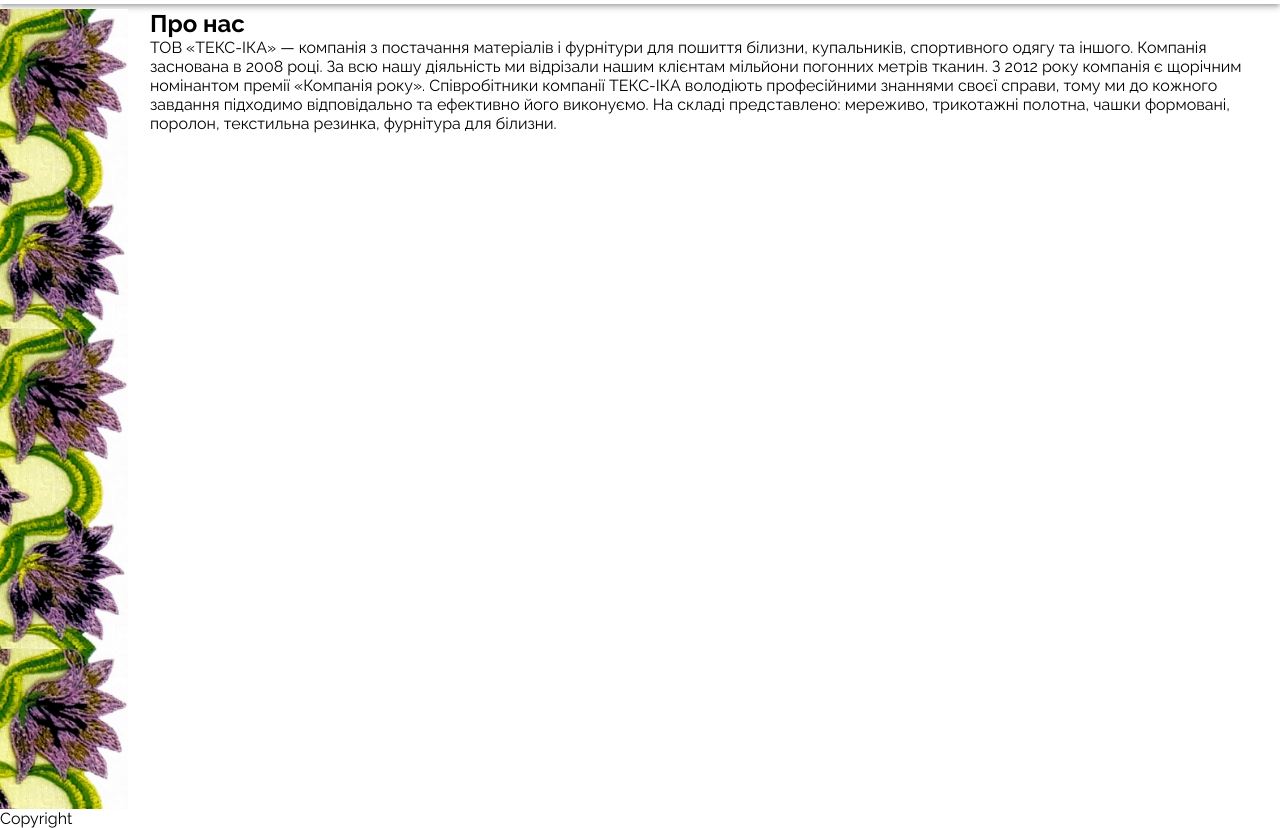
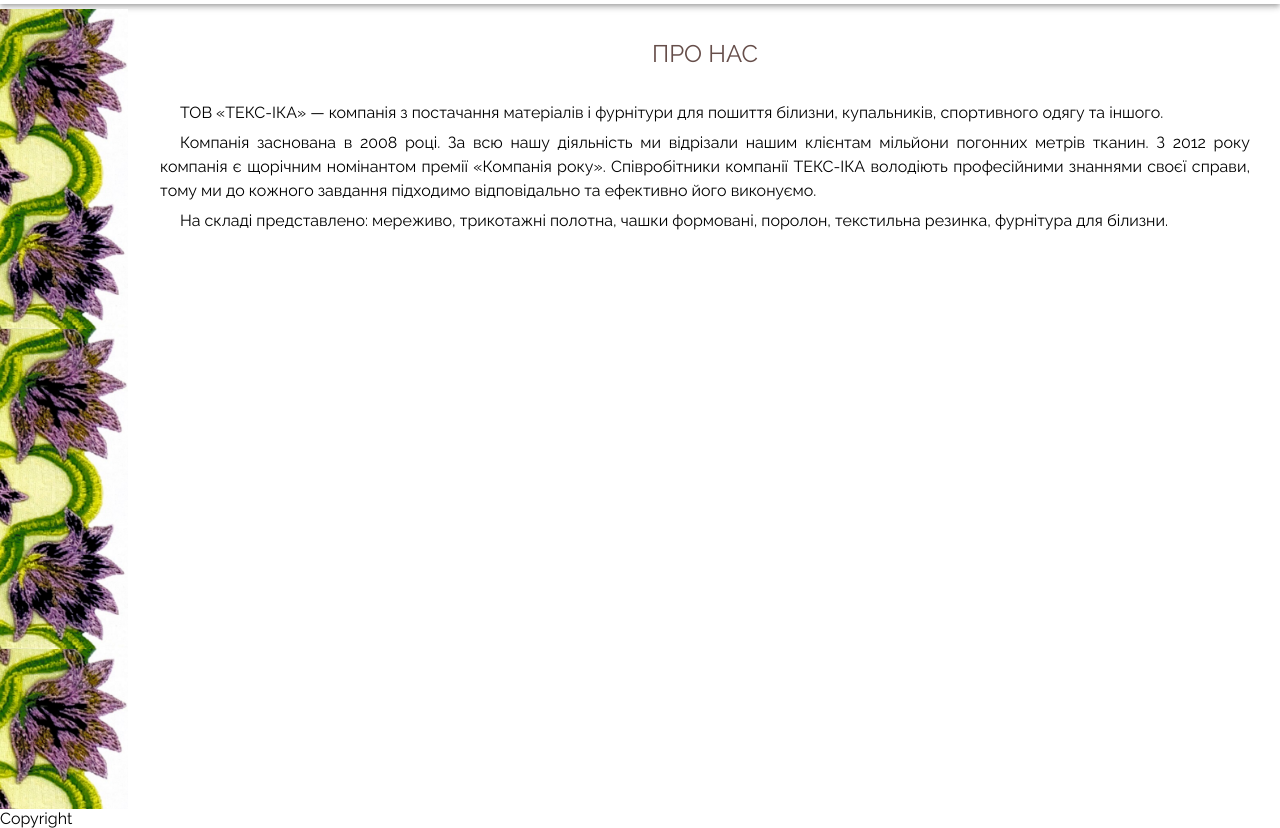
Before and after one commit to ViktoriiaPavliukh/teksika, a Gatsby site: page /about in a window 1280 px wide. Shown: the part 44-872 px from the top of the page. Built offline with nearby package versions, Linux system fonts and the light colour scheme; Gatsby itself is replaced by a stand-in of ours.

Commit message:
add style to about page

```diff
--- a/src/pages/about.js
+++ b/src/pages/about.js
@@ -5,15 +5,19 @@ export default function About() {
   return (
     <Layout>
       <div>
-        <h2>Про нас</h2>
-        <p>
+        <h2 className="title">Про нас</h2>
+        <p className="text">
           ТОВ «ТЕКС-ІКА» — компанія з постачання матеріалів і фурнітури для
-          пошиття білизни, купальників, спортивного одягу та іншого. Компанія
-          заснована в 2008 році. За всю нашу діяльність ми відрізали нашим
-          клієнтам мільйони погонних метрів тканин. З 2012 року компанія є
+          пошиття білизни, купальників, спортивного одягу та іншого.
+        </p>
+        <p className="text">
+          Компанія заснована в 2008 році. За всю нашу діяльність ми відрізали
+          нашим клієнтам мільйони погонних метрів тканин. З 2012 року компанія є
           щорічним номінантом премії «Компанія року». Співробітники компанії
           ТЕКС-ІКА володіють професійними знаннями своєї справи, тому ми до
           кожного завдання підходимо відповідально та ефективно його виконуємо.
+        </p>
+        <p className="text">
           На складі представлено: мереживо, трикотажні полотна, чашки формовані,
           поролон, текстильна резинка, фурнітура для білизни.
         </p>
--- a/src/styles/layout.css
+++ b/src/styles/layout.css
@@ -119,6 +119,14 @@ body {
   line-height: 20px;
 }
 
+.text {
+  text-indent: 20px;
+  padding: 3px 10px;
+  text-align: justify;
+  font-size: 16px;
+  line-height: 24px;
+}
+
 @media screen and (min-width: 1020px) {
   .content {
     padding-left: 150px;
```
